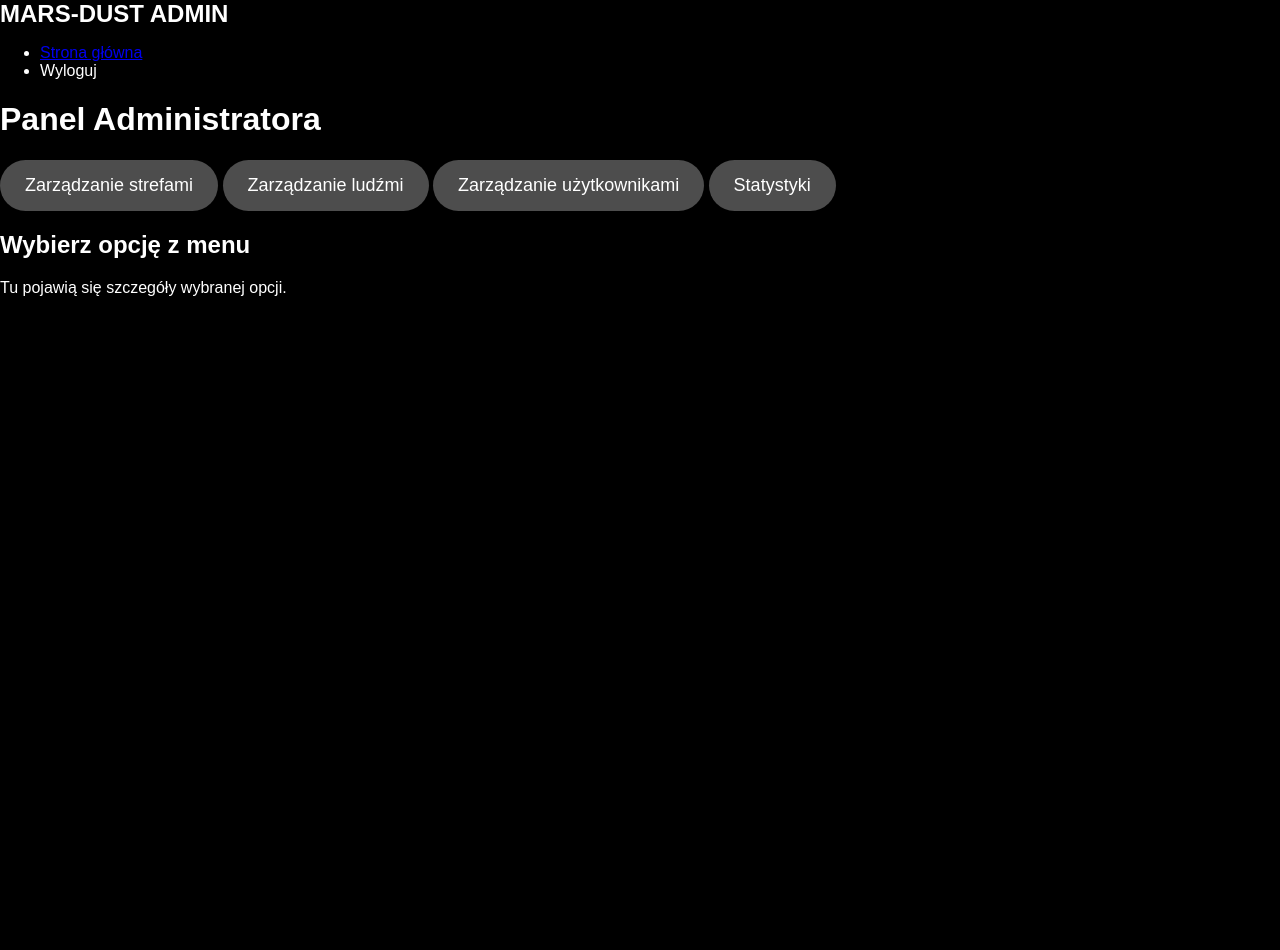
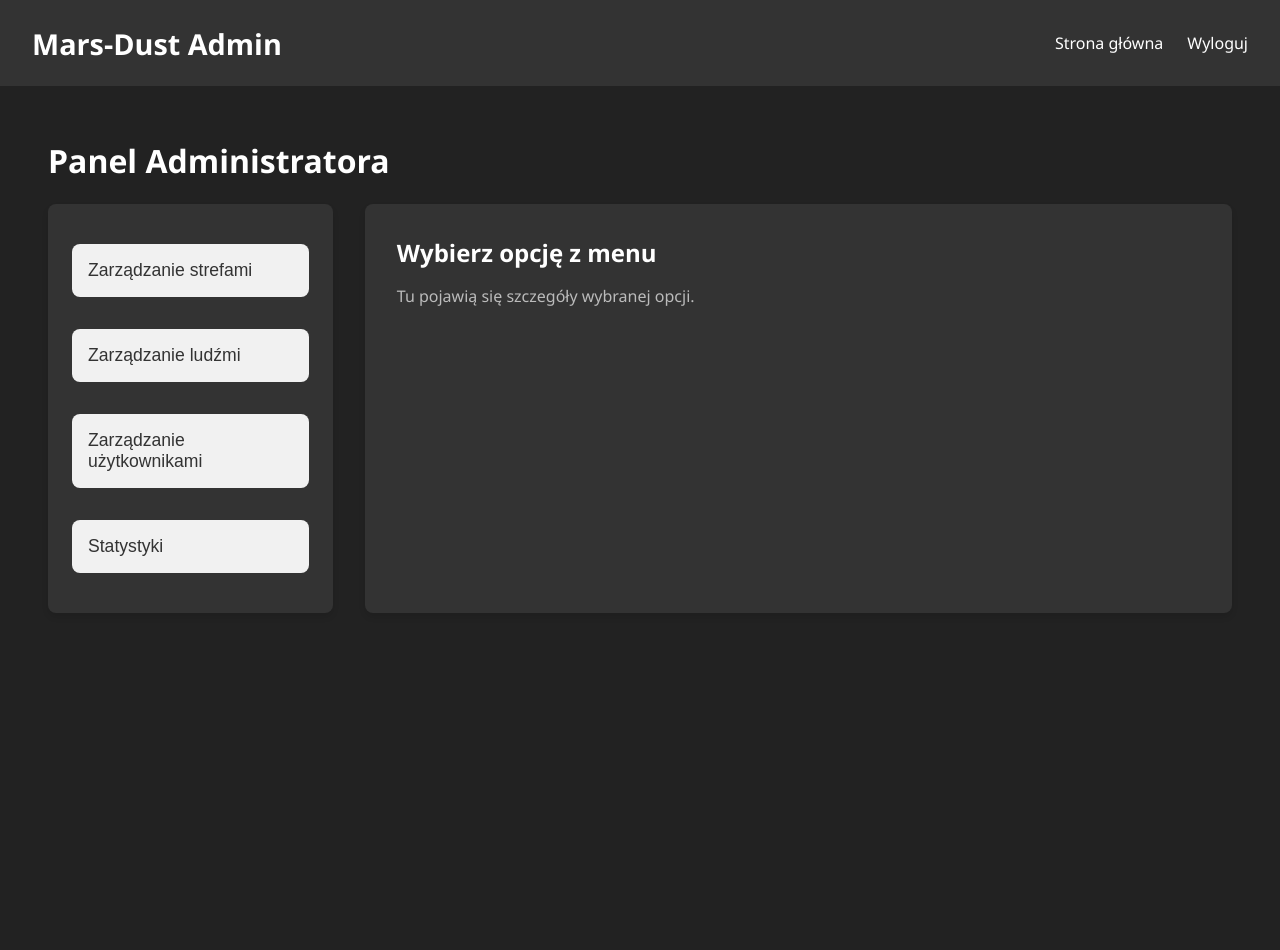
Before and after one commit to kuczynskimaciej1/MarsDust, a Django app: template frontend/templates/admin.html in a window 1280 px wide. Before the commit the page ends 296 px from the top, so only its background shows below. Run offline with Django 4.2, Linux system fonts and the light colour scheme; the template is opened without the code that fills it, so the values that code supplies are empty.

Commit message:
dodanie widoku prototypu admina

```diff
--- a/frontend/static/styles/admin.css
+++ b/frontend/static/styles/admin.css
@@ -1,216 +1,159 @@
+/* Ogólne style */
 body {
+    font-family: 'Segoe UI', Tahoma, Geneva, Verdana, sans-serif;
     margin: 0;
+    background-color: #000; /* zmieniony na czarny tło */
+    color: white; /* zmieniono kolor tekstu na biały */
     padding: 0;
-    overflow: hidden;
-    font-family: 'Arial', sans-serif;
-    background: #000;
-    color: white;
 }
 
-#navbar {
-    width: 100%;
-    background-color: #333;
+nav {
+    background-color: #333; /* ciemny pasek nawigacyjny */
     color: white;
     display: flex;
     justify-content: space-between;
     align-items: center;
-    padding: 10px 20px;
-    position: fixed;
-    top: 0;
-    z-index: 10;
-    box-sizing: border-box;
+    padding: 1rem 2rem;
+    box-shadow: 0 4px 6px rgba(0, 0, 0, 0.1);
 }
 
 #app-name {
-    font-size: 24px;
+    font-size: 1.8rem;
     font-weight: bold;
-    text-transform: uppercase;
-    flex-shrink: 0;
 }
 
-#auth-buttons {
+nav ul {
+    list-style: none;
     display: flex;
-    gap: 10px;
-    flex-wrap: wrap;
+    gap: 1.5rem;
 }
 
-#auth-buttons button {
-    background-color: #f1f1f1;
-    color: #333;
-    border: none;
-    padding: 10px 15px;
-    border-radius: 20px;
-    cursor: pointer;
-    transition: background-color 0.3s;
-    font-size: 14px;
+nav ul li a {
+    text-decoration: none;
+    color: white;
+    font-size: 1rem;
+    font-weight: 500;
+    transition: color 0.3s;
 }
 
-#auth-buttons button:hover {
-    background-color: #ddd;
+nav ul li a:hover {
+    color: hsl(0, 0%, 87%); /* zmieniono na jaśniejszy odcień */
 }
 
-@media (max-width: 768px) {
-    #auth-buttons {
-        gap: 5px;
-    }
-    #auth-buttons button {
-        padding: 8px 12px;
-        font-size: 12px;
-    }
+main {
+    padding: 2rem 3rem;
+    background-color: #222; /* ciemniejsze tło */
+    min-height: 100vh;
 }
 
-#mars-container {
-    width: 100%;
-    height: 100vh;
-    position: absolute;
-    top: 60px;
-    left: 0;
-    z-index: -1;
+/* Styl panelu administratora */
+.admin-panel {
+    display: flex;
+    gap: 2rem;
 }
 
-/* Przyciski  sektorów */
-#controls {
-    position: absolute;
-    bottom: 20px;
-    left: 50%;
-    transform: translateX(-50%);
-    display: flex;
-    gap: 20px;
-    z-index: 1;
+.sidebar {
+    width: 20%;
+    background-color: #333; /* ciemniejsze tło nagłówków */
+    padding: 1.5rem;
+    border-radius: 8px;
+    box-shadow: 0 4px 6px rgba(0, 0, 0, 0.1);
 }
 
+.menu-button {
+    background: #f1f1f1; /* jasny kolor na przyciski */
+    color: #333; /* ciemny kolor tekstu */
+    padding: 1rem;
+    border: none;
+    border-radius: 8px;
+    cursor: pointer;
+    transition: background 0.3s, transform 0.2s;
+    text-align: left;
+    font-size: 1.1rem;
+    margin-bottom: 1rem;
+}
+
+.menu-button:hover {
+    background: #ddd; /* jaśniejszy kolor w efekcie hover */
+    transform: scale(1.05);
+}
+
+.content {
+    flex: 1;
+    background: #333; /* ciemne tło na zawartość */
+    padding: 2rem;
+    border-radius: 8px;
+    box-shadow: 0 4px 6px rgba(0, 0, 0, 0.1);
+}
+
+#content-display h2 {
+    margin: 0;
+    font-size: 1.5rem;
+    color: #fff; /* jasny tekst na nagłówki */
+}
+
+#content-display p {
+    margin-top: 1rem;
+    color: #bbb; /* jaśniejszy kolor na tekst */
+}
+
+/* Style przycisków w sekcjach */
 button {
-    background-color: rgba(255, 255, 255, 0.3);
+    background: #444; /* ciemny kolor przycisków */
     color: white;
+    padding: 0.8rem;
     border: none;
-    padding: 15px 25px;
-    border-radius: 30px;
-    font-size: 18px;
+    border-radius: 8px;
     cursor: pointer;
-    transition: background-color 0.3s, transform 0.2s;
+    transition: background 0.3s, transform 0.2s;
+    font-size: 1rem;
+    margin-top: 1rem;
+    width: 100%;
 }
 
 button:hover {
-    background-color: rgba(255, 255, 255, 0.5);
-    transform: scale(1.1);
+    background: #555; /* jaśniejszy odcień przycisku w hover */
+    transform: scale(1.05);
 }
 
-button:active {
-    transform: scale(1.05);
-    box-shadow: 0 0 15px rgba(255, 255, 255, 0.7);
+/* Tabele */
+table {
+    width: 100%;
+    border-collapse: collapse;
+    margin-top: 1.5rem;
+    box-shadow: 0 4px 6px rgba(0, 0, 0, 0.1);
 }
 
-/* Panel z informacjami */
-#info-panel {
-    position: fixed;
-    top: 60px;
-    left: -300px;
-    width: 300px;
-    height: calc(100% - 60px);
-    background-color: #222;
-    color: white;
-    padding: 20px;
-    box-shadow: 3px 0 10px rgba(0, 0, 0, 0.5);
-    transition: left 0.5s ease;
-    z-index: 10;
+table th, table td {
+    padding: 1rem;
+    text-align: left;
+    border: 1px solid #444; /* ciemniejsze obramowanie */
 }
 
-#info-content {
-    margin-bottom: 20px;
+table th {
+    background-color: #333; /* ciemniejsze tło nagłówków */
+    color: white;
 }
 
-#info-panel h2 {
-    margin-top: 0;
-    font-size: 24px;
-    text-transform: uppercase;
-    border-bottom: 2px solid white;
-    padding-bottom: 10px;
+table td {
+    background-color: #222; /* ciemniejsze tło komórek */
 }
 
-#info-panel p {
-    font-size: 16px;
-    line-height: 1.5;
+#charts {
+    margin-top: 1.5rem;
 }
 
-#close-panel {
-    background-color: rgba(255, 255, 255, 0.3);
-    border: none;
-    color: white;
-    padding: 10px 20px;
-    border-radius: 20px;
-    cursor: pointer;
-    width: 100%;
-    text-align: center;
-    transition: background-color 0.3s;
+/* Responsywność */
+@media (max-width: 768px) {
+    .admin-panel {
+        flex-direction: column;
+    }
+
+    .sidebar {
+        width: 100%;
+    }
+
+    .content {
+        margin-top: 2rem;
+    }
 }
-
-#close-panel:hover {
-    background-color: rgba(255, 255, 255, 0.5);
-}
-
-/* Panele logowania i rejestracji */
-#login-panel,
-#register-panel {
-    position: fixed;
-    top: 60px;
-    right: -400px;
-    width: 300px;
-    height: calc(100% - 60px);
-    background-color: #333;
-    color: white;
-    padding: 20px;
-    box-shadow: -3px 0 10px rgba(0, 0, 0, 0.5);
-    transition: right 0.5s ease;
-    z-index: 10;
-}
-
-#login-panel h2,
-#register-panel h2 {
-    font-size: 24px;
-    text-transform: uppercase;
-    border-bottom: 2px solid white;
-    margin-bottom: 20px;
-}
-
-#login-panel form,
-#register-panel form {
-    display: flex;
-    flex-direction: column;
-    gap: 15px;
-}
-
-#login-panel input,
-#register-panel input {
-    padding: 10px;
-    border: none;
-    border-radius: 5px;
-    font-size: 16px;
-}
-
-#login-panel button,
-#register-panel button {
-    background-color: rgba(255, 255, 255, 0.3);
-    color: white;
-    border: none;
-    padding: 10px 20px;
-    border-radius: 20px;
-    cursor: pointer;
-    transition: background-color 0.3s;
-}
-
-#login-panel button:hover,
-#register-panel button:hover {
-    background-color: rgba(255, 255, 255, 0.5);
-}
-
-#close-login-panel,
-#close-register-panel {
-    margin-top: 20px;
-    font-size: 14px;
-    background-color: rgba(255, 255, 255, 0.3);
-    color: white;
-    border: none;
-    padding: 5px 10px;
-    cursor: pointer;
-    border-radius: 5px;
-}
--- a/frontend/templates/admin.html
+++ b/frontend/templates/admin.html
@@ -1,10 +1,12 @@
+<!-- admin.html -->
+{% load static %}
 <!DOCTYPE html>
 <html lang="pl">
 <head>
     <meta charset="UTF-8">
     <meta name="viewport" content="width=device-width, initial-scale=1.0">
     <title>Admin Dashboard</title>
-    <link rel="stylesheet" href="static/css/admin.css">
+    <link rel="stylesheet" href="{% static 'styles/admin.css' %}">
 </head>
 <body>
     <nav>
@@ -31,7 +33,7 @@
             </section>
         </div>
     </main>
-    <script src="static/js/admin.js"></script>
+    <script src="{% static 'js/admin.js' %}"></script>
     <script src="https://cdn.jsdelivr.net/npm/chart.js"></script>
 </body>
 </html>
--- a/frontend/urls.py
+++ b/frontend/urls.py
@@ -1,7 +1,8 @@
+# urls.py
 from django.urls import path
 from . import views
 
 urlpatterns = [
-    path('', views.home, name='home'),  # Renderowanie strony głównej
-    path('admin.html', views.admin_dashboard, name='admin_dashboard'),  # Strona administracyjna
+    path('adminmars/', views.admin_dashboard, name='admin_dashboard'),
+    path('', views.home, name='home'),
 ]
--- a/marsdust/settings.py
+++ b/marsdust/settings.py
@@ -11,6 +11,8 @@ https://docs.djangoproject.com/en/4.2/ref/settings/
 """
 
 from pathlib import Path
+import os
+
 
 # Build paths inside the project like this: BASE_DIR / 'subdir'.
 BASE_DIR = Path(__file__).resolve().parent.parent
```
Also changed, not shown: frontend/views.py (+3 -6 lines), frontend/static/js/admin.js (line endings or trailing spaces).
